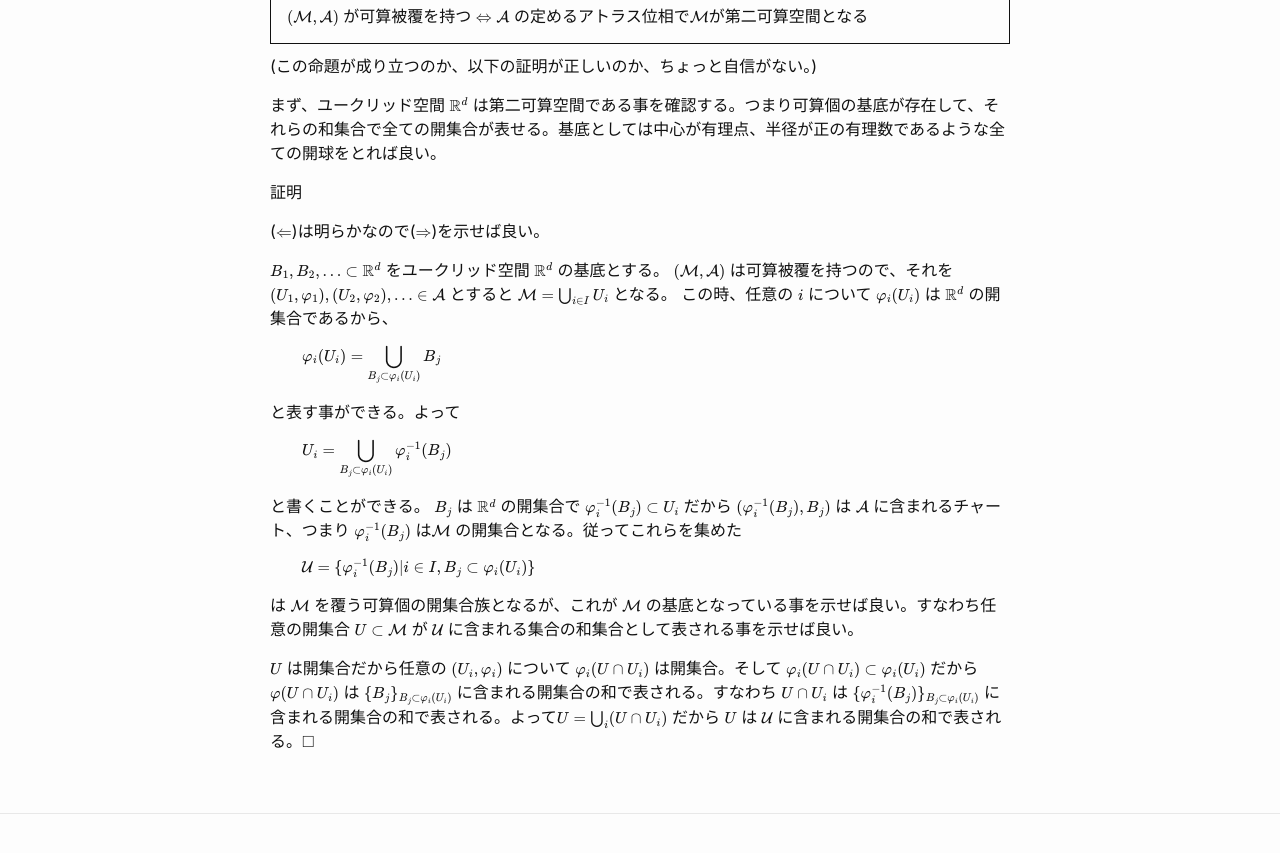
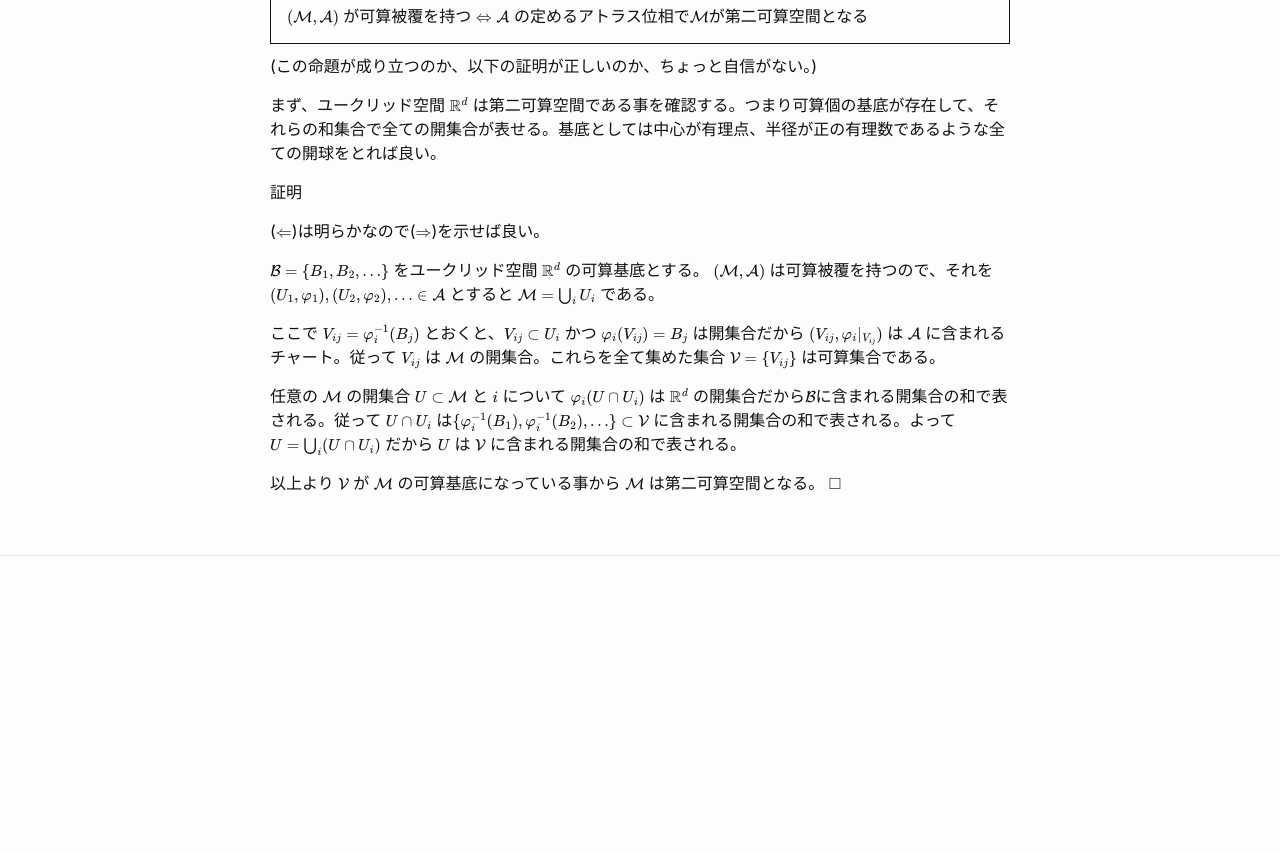
Before and after one commit to nineties/manifold-optimization, a Jekyll site: the page built from topology.md, in a window 1280 px wide and 900 px high, scrolled down 2794 px. Shown: the top 853 px of the window. Built offline with Jekyll 4.4.1, drawn with Linux system fonts in a browser that asks for light colours; our own code applies the rules of GitHub Pages for plain Markdown files; after the commit the page ends 3440 px from its top, so only the background shows below that.

Commit message:
simplify proof of second countability

```diff
--- a/topology.md
+++ b/topology.md
@@ -149,23 +149,11 @@ $(\mathcal{M},\mathcal{A})$ が可算被覆を持つ $\Leftrightarrow$ $\mathcal
 
 ($\Leftarrow$)は明らかなので($\Rightarrow$)を示せば良い。
 
-$B_1,B_2,\ldots\subset\mathbb{R}^d$ をユークリッド空間 $\mathbb{R}^d$ の基底とする。
-$(\mathcal{M},\mathcal{A})$ は可算被覆を持つので、それを $(U_1,\varphi_1),(U_2,\varphi_2),\ldots\in\mathcal{A}$ とすると $\mathcal{M}=\bigcup_{i\in I} U_i$ となる。
-この時、任意の $i$ について $\varphi_i(U_i)$ は $\mathbb{R}^d$ の開集合であるから、
+$\mathcal{B}=\\{B_1,B_2,\ldots\\}$ をユークリッド空間 $\mathbb{R}^d$ の可算基底とする。
+$(\mathcal{M},\mathcal{A})$ は可算被覆を持つので、それを $(U_1,\varphi_1),(U_2,\varphi_2),\ldots\in\mathcal{A}$ とすると $\mathcal{M}=\bigcup_i U_i$ である。
 
-\\[ \varphi_i(U_i)=\bigcup_{B_j\subset\varphi_i(U_i)}B_j \\]
+ここで $V_{ij}=\varphi_i^{-1}(B_j)$ とおくと、$V_{ij}\subset U_i$ かつ $\varphi_i(V_{ij})=B_j$ は開集合だから $(V_{ij},\varphi_i\|\_{V_{ij}})$ は $\mathcal{A}$ に含まれるチャート。従って $V_{ij}$ は $\mathcal{M}$ の開集合。これらを全て集めた集合 $\mathcal{V}=\\{V_{ij}\\}$ は可算集合である。
 
-と表す事ができる。よって
+任意の $\mathcal{M}$ の開集合 $U\subset\mathcal{M}$ と $i$ について $\varphi_i(U\cap U_i)$ は $\mathbb{R}^d$ の開集合だから$\mathcal{B}$に含まれる開集合の和で表される。従って $U\cap U_i$ は$\\{\varphi_i^{-1}(B_1),\varphi_i^{-1}(B_2),\ldots\\}\subset\mathcal{V}$ に含まれる開集合の和で表される。よって $U=\bigcup_i(U\cap U_i)$ だから $U$ は $\mathcal{V}$ に含まれる開集合の和で表される。
 
-\\[
-U_i = \bigcup_{B_j\subset\varphi_i(U_i)}\varphi_i^{-1}(B_j)
-\\]
-
-と書くことができる。
-$B_j$ は $\mathbb{R}^d$ の開集合で $\varphi^{-1}_i(B_j)\subset U_i$ だから $(\varphi^{-1}_i(B_j), B_j)$ は $\mathcal{A}$ に含まれるチャート、つまり $\varphi^{-1}_i(B_j)$ は$\mathcal{M}$ の開集合となる。従ってこれらを集めた
-
-\\[ \mathcal{U}=\\{\varphi^{-1}_i(B_j)\|i\in I,B_j\subset\varphi_i(U_i)\\} \\]
-
-は $\mathcal{M}$ を覆う可算個の開集合族となるが、これが $\mathcal{M}$ の基底となっている事を示せば良い。すなわち任意の開集合 $U\subset\mathcal{M}$ が $\mathcal{U}$ に含まれる集合の和集合として表される事を示せば良い。
-
-$U$ は開集合だから任意の $(U_i,\varphi_i)$ について $\varphi_i(U\cap U_i)$ は開集合。そして $\varphi_i(U\cap U_i)\subset\varphi_i(U_i)$ だから$\varphi(U\cap U_i)$ は $\\{B_j\\}_{B_j\subset\varphi_i(U_i)}$ に含まれる開集合の和で表される。すなわち $U\cap U\_i$ は $\\{\varphi\_i^{-1}(B\_j)\\}\_{B\_j\subset\varphi_i(U_i)}$ に含まれる開集合の和で表される。よって$U=\bigcup_i(U\cap U_i)$ だから $U$ は $\mathcal{U}$ に含まれる開集合の和で表される。$\square$
+以上より $\mathcal{V}$ が $\mathcal{M}$ の可算基底になっている事から $\mathcal{M}$ は第二可算空間となる。 $\square$
```
